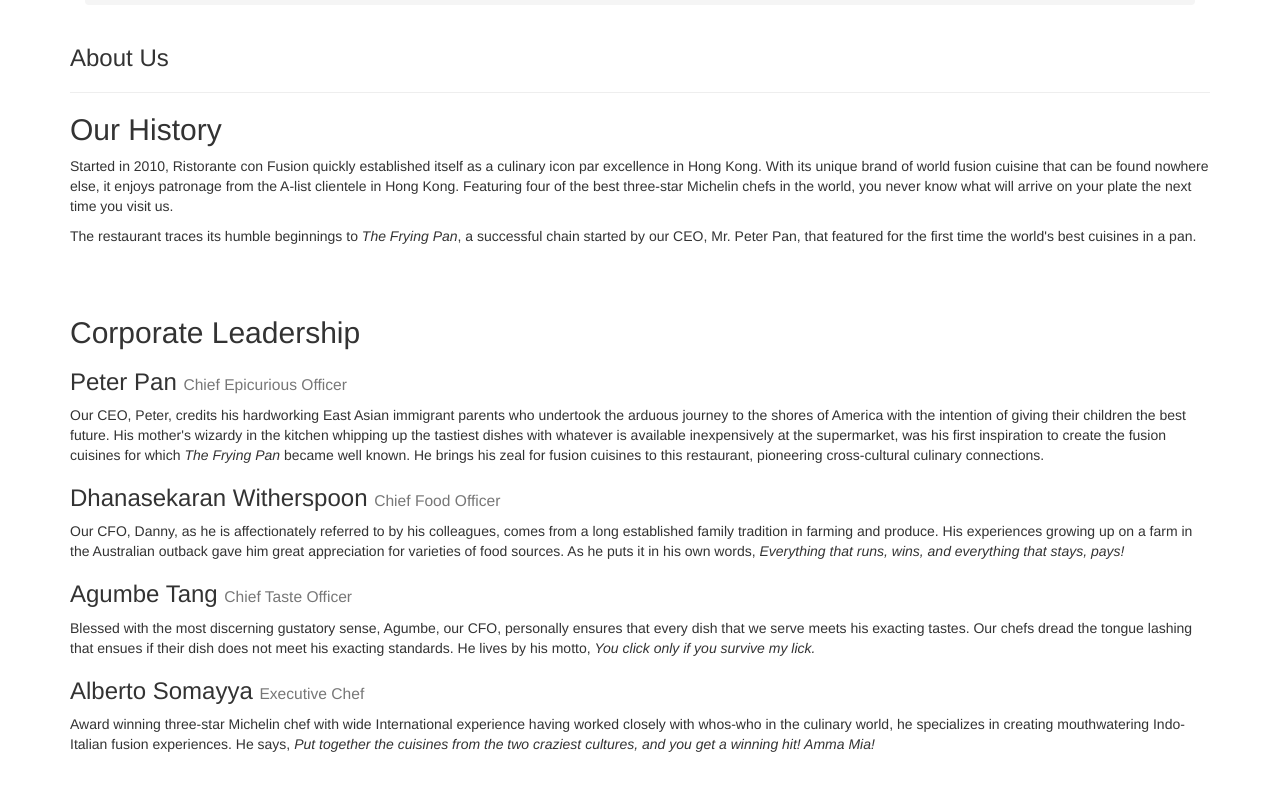
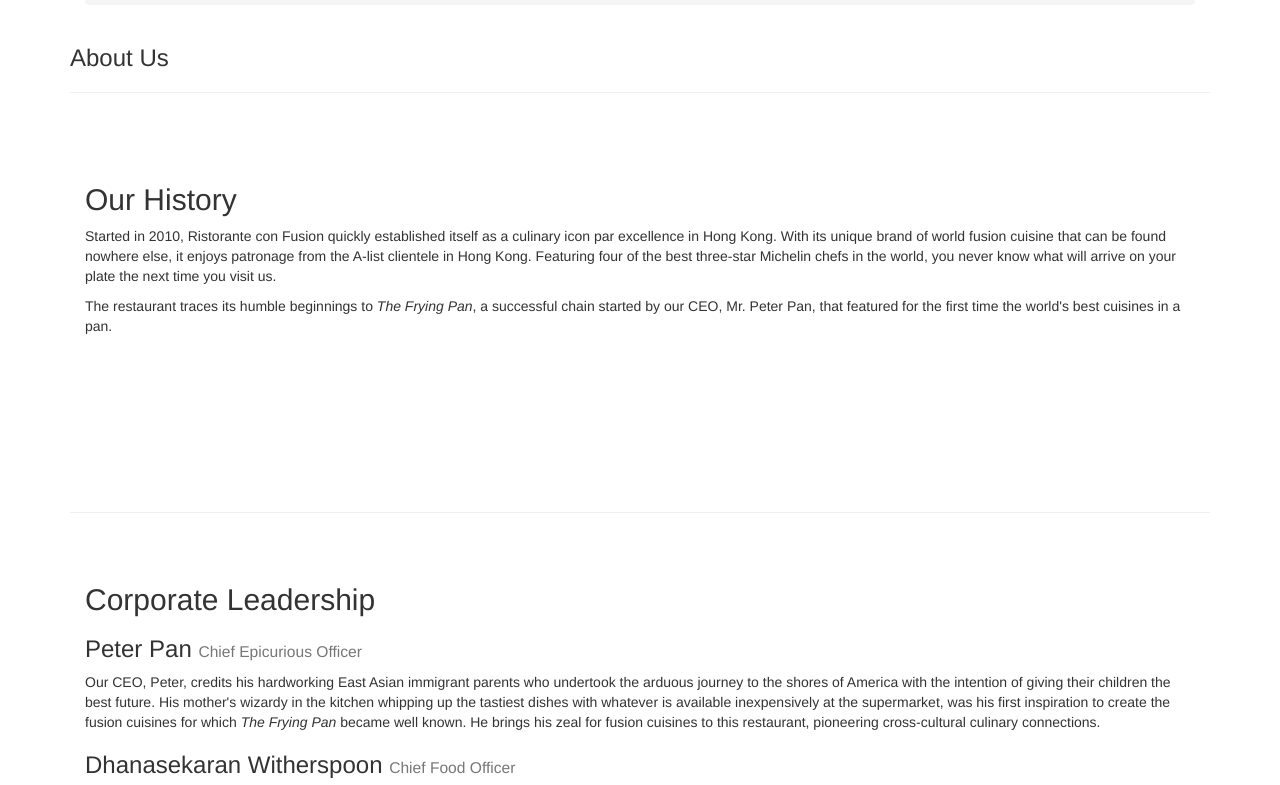
Before and after one commit to DavidCorn/Full-Stack-Web-Development, a plain HTML site: page Front-End Web UI Frameworks and Tools/Week 1/aboutus.html in a window 1280 px wide. Shown: the part 490-1275 px from the top of the page. Drawn offline with nearby package versions, Linux system fonts and the light colour scheme.

Commit message:
add row-content class

```diff
--- a/Front-End Web UI Frameworks and Tools/Week 1/aboutus.html
+++ b/Front-End Web UI Frameworks and Tools/Week 1/aboutus.html
@@ -89,15 +89,15 @@
     </div>
 
     <div class="container">
-        <div>
-            <div>
+        <div class="row">
+            <div class="col-xs-12 col-sm-12">
                <h3>About Us</h3>
                <hr>
             </div>
         </div>
 
-        <div>
-            <div>
+        <div class="row row-content">
+            <div class="col-xs-12 col-sm-12">
                 <h2>Our History</h2>
                 <p>Started in 2010, Ristorante con Fusion quickly established itself as a culinary icon par excellence in Hong Kong. With its unique brand of world fusion cuisine that can be found nowhere else, it enjoys patronage from the A-list clientele in Hong Kong.  Featuring four of the best three-star Michelin chefs in the world, you never know what will arrive on your plate the next time you visit us.</p>
                 <p>The restaurant traces its humble beginnings to <em>The Frying Pan</em>, a successful chain started by our CEO, Mr. Peter Pan, that featured for the first time the world's best cuisines in a pan.</p>
@@ -108,8 +108,8 @@
         </div>
 
 
-        <div>
-            <div>
+        <div class="row row-content">
+            <div class="col-xs-12 col-sm-12">
                 <h2>Corporate Leadership</h2>
                 <h3>Peter Pan <small>Chief Epicurious Officer</small></h3>
                 <p>Our CEO, Peter, credits his hardworking East Asian immigrant parents who undertook the arduous journey to the shores of America with the intention of giving their children the best future. His mother's wizardy in the kitchen whipping up the tastiest dishes with whatever is available inexpensively at the supermarket, was his first inspiration to create the fusion cuisines for which <em>The Frying Pan</em> became well known. He brings his zeal for fusion cuisines to this restaurant, pioneering cross-cultural culinary connections.</p>
```
